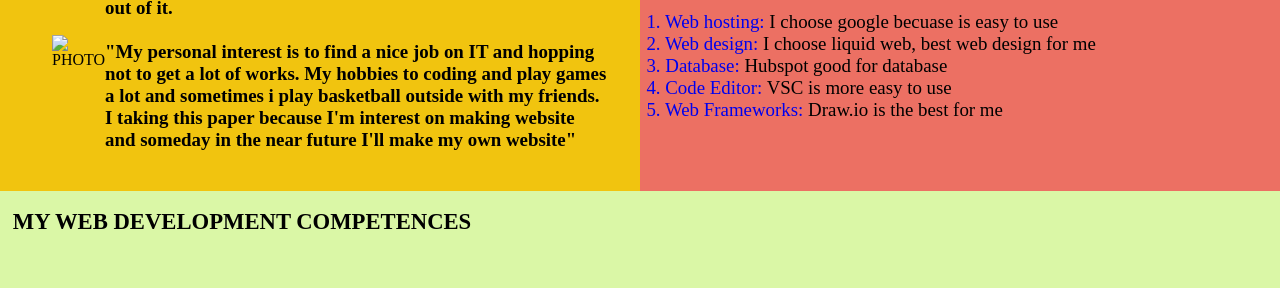
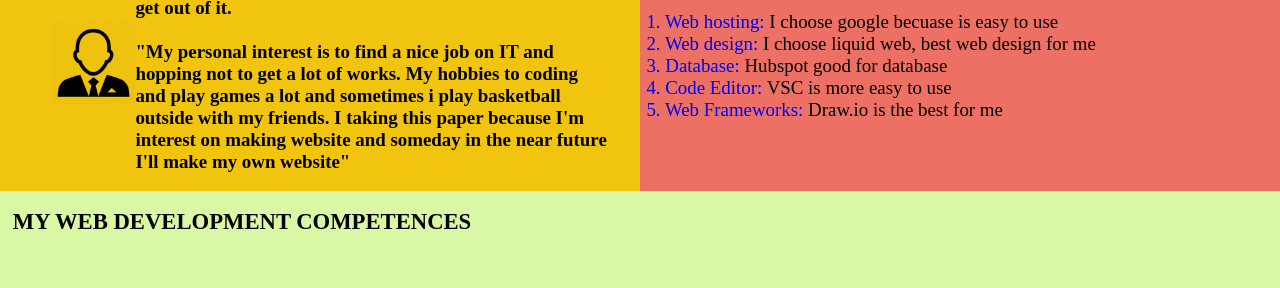
Before and after one commit to CJ10021/Advance-Web-Dev, a plain HTML site: page index.html in a window 1280 px wide. Shown: the part 492-780 px from the top of the page. Drawn offline with Linux system fonts and the light colour scheme; files whose address does not match are found by name.

Commit message:
Update index.html

```diff
--- a/index.html
+++ b/index.html
@@ -77,7 +77,7 @@
 			</div>
 
 			<div class="bio-box2">
-				<img class="bio-img" src="../Assignment 1 ~ Due unknown/MEDIA/portrait-icon.jpg" alt="PHOTO">
+				<img class="bio-img" src="MEDIA/portrait-icon.jpg" alt="PHOTO">
 				<p class="bio-text">Include a short introduction of yourself: personal interest, hobbies, why are you taking this
 					paper, what you hope to get out of it.
 					<br><br>
```
